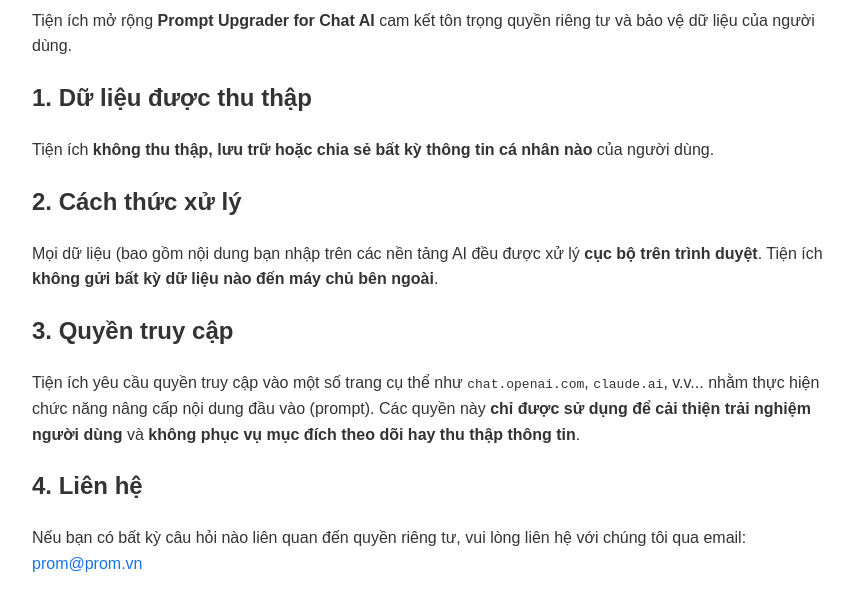
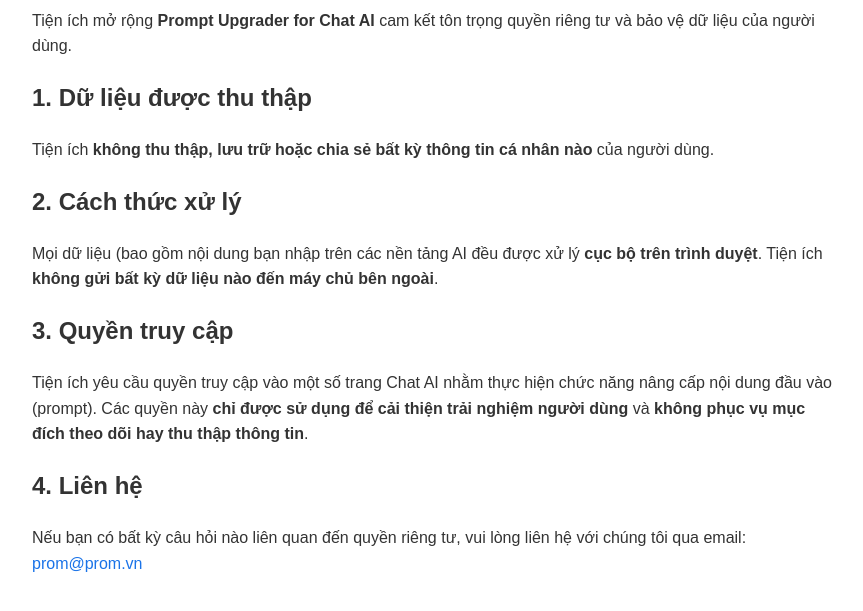
Before and after one commit to prom123dat/my-static-site, a plain HTML site: page index.html in a window 1280 px wide. Shown: the part 97-708 px from the top of the page, without its empty margins (208-1071 px from the left). Drawn offline with Linux system fonts and the light colour scheme.

Commit message:
Update index.html

```diff
--- a/index.html
+++ b/index.html
@@ -38,7 +38,7 @@
     </p>
     <h2>3. Quyền truy cập</h2>
     <p>
-      Tiện ích yêu cầu quyền truy cập vào một số trang cụ thể như <code>chat.openai.com</code>, <code>claude.ai</code>, v.v... nhằm thực hiện chức năng nâng cấp nội dung đầu vào (prompt).
+      Tiện ích yêu cầu quyền truy cập vào một số trang Chat AI nhằm thực hiện chức năng nâng cấp nội dung đầu vào (prompt).
       Các quyền này <strong>chỉ được sử dụng để cải thiện trải nghiệm người dùng</strong> và <strong>không phục vụ mục đích theo dõi hay thu thập thông tin</strong>.
     </p>
     <h2>4. Liên hệ</h2>
```
